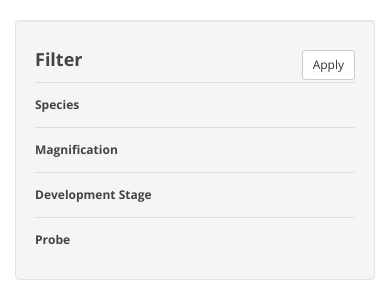
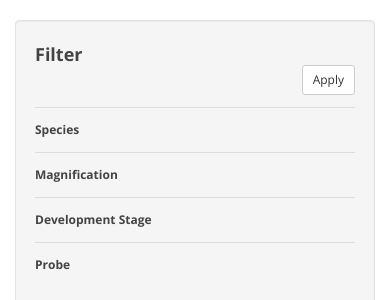
Before and after one commit to duke-lungmap-team/ihc-image-analysis, a Django app: page / in a window 390 px wide. Shown: the part 141-441 px from the top of the page. Run offline with Django 3.2, Linux system fonts and the light colour scheme; the visitor is signed in with stand-in values (Sample User, id 1); data that the repository does not hold is empty; parts of the project's set-up code (start-up, migrations or seed data) failed here and were passed over; some libraries are stand-ins or nearby versions.

Commit message:
style tweak for filter header

```diff
--- a/static/css/custom.css
+++ b/static/css/custom.css
@@ -242,3 +242,7 @@ th.center {
 .margin-bottom-5 {
   margin-bottom: 5px;
 }
+
+.margin-none {
+  margin: 0 !important;
+}
--- a/static/ng-app/partials/img_set_list.html
+++ b/static/ng-app/partials/img_set_list.html
@@ -14,10 +14,12 @@
   <div class="col-md-4">
     <div class="well">
       <form id="img-set-filter-form" method="get">
-        <div style="position: relative">
-          <h4>Filter</h4>
-          <div style="position: absolute; right:0;top:0;">
-            <button class="btn btn-default btn-sm" ng-click="filter_image_sets()">
+        <div class="row">
+          <div class="col-md-6 margin-top-5">
+            <h4 class="margin-none">Filter</h4>
+          </div>
+          <div class="col-md-6">
+            <button class="btn btn-default btn-sm pull-right" ng-click="filter_image_sets()">
               Apply
             </button>
           </div>
```
